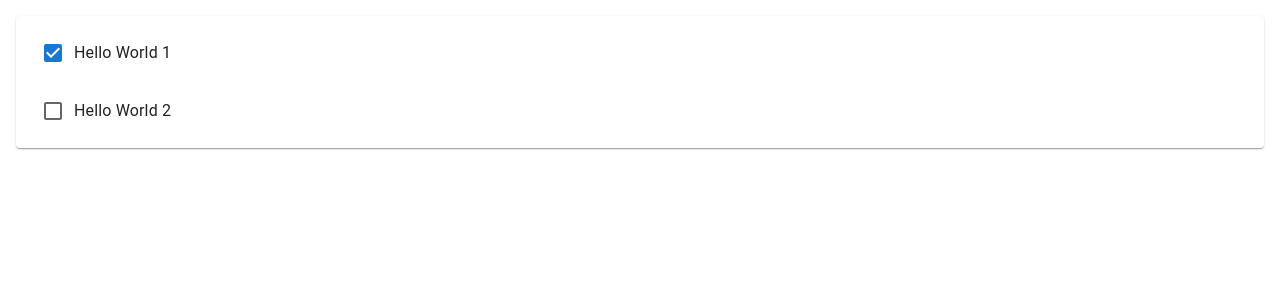
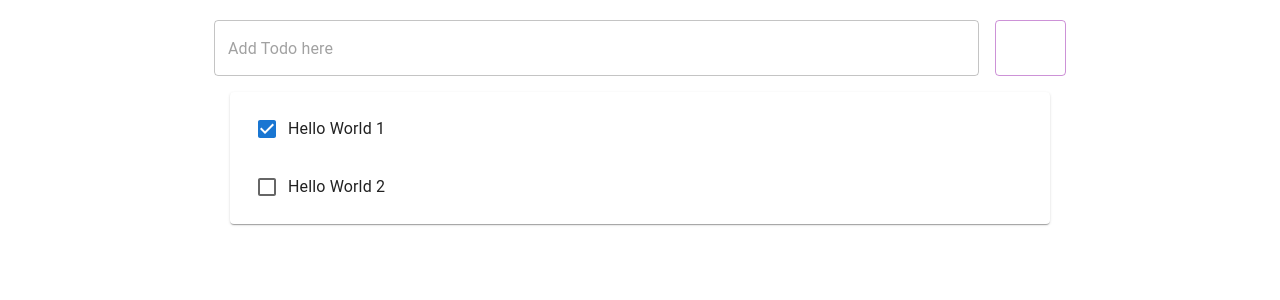
Before and after one commit to glshlee/planb, a React (Create React App) app in the folder frontend/todo-react-app/: page / in a window 1280 px wide. Shown: the top 300 px of the page. Built offline with nearby package versions, Linux system fonts and the light colour scheme.

Commit message:
added AddTodo component

```diff
--- /dev/null
+++ b/frontend/todo-react-app/src/AddTodo.js
@@ -0,0 +1,19 @@
+import React, { useState } from "react";
+import { Button, Grid, TextField } from "@mui/material";
+
+const AddTodo = (props) => {
+    const [item, setItem] = useState({ title: "" });
+
+    return (
+        <Grid container style={{ marginTop: 20 }}>
+            <Grid xs={11} md={11} item style={{ paddingRight: 16 }}>
+                <TextField placeholder="Add Todo here" fullWidth />
+            </Grid>
+            <Grid xs={1} md={1} item>
+                <Button fullWidth style={{ height: '100%' }} color="secondary" variant="outlined"></Button>
+            </Grid>
+        </Grid>
+    );
+}
+
+export default AddTodo;
--- a/frontend/todo-react-app/src/App.js
+++ b/frontend/todo-react-app/src/App.js
@@ -1,7 +1,8 @@
 import './App.css';
 import Todo from './Todo'
 import React, { useState } from 'react';
-import { List, Paper } from "@mui/material";
+import { Container, List, Paper } from "@mui/material";
+import AddTodo from "./AddTodo"
 
 function App() {
   const [items, setItems] = useState([
@@ -27,7 +28,10 @@
 
   return (
     <div className="App">
-      {todoItems}
+      <Container maxWidth="md">
+        <AddTodo />
+        <div className='TodoList'>{todoItems}</div>
+      </Container>
     </div>
   );
 }
```
